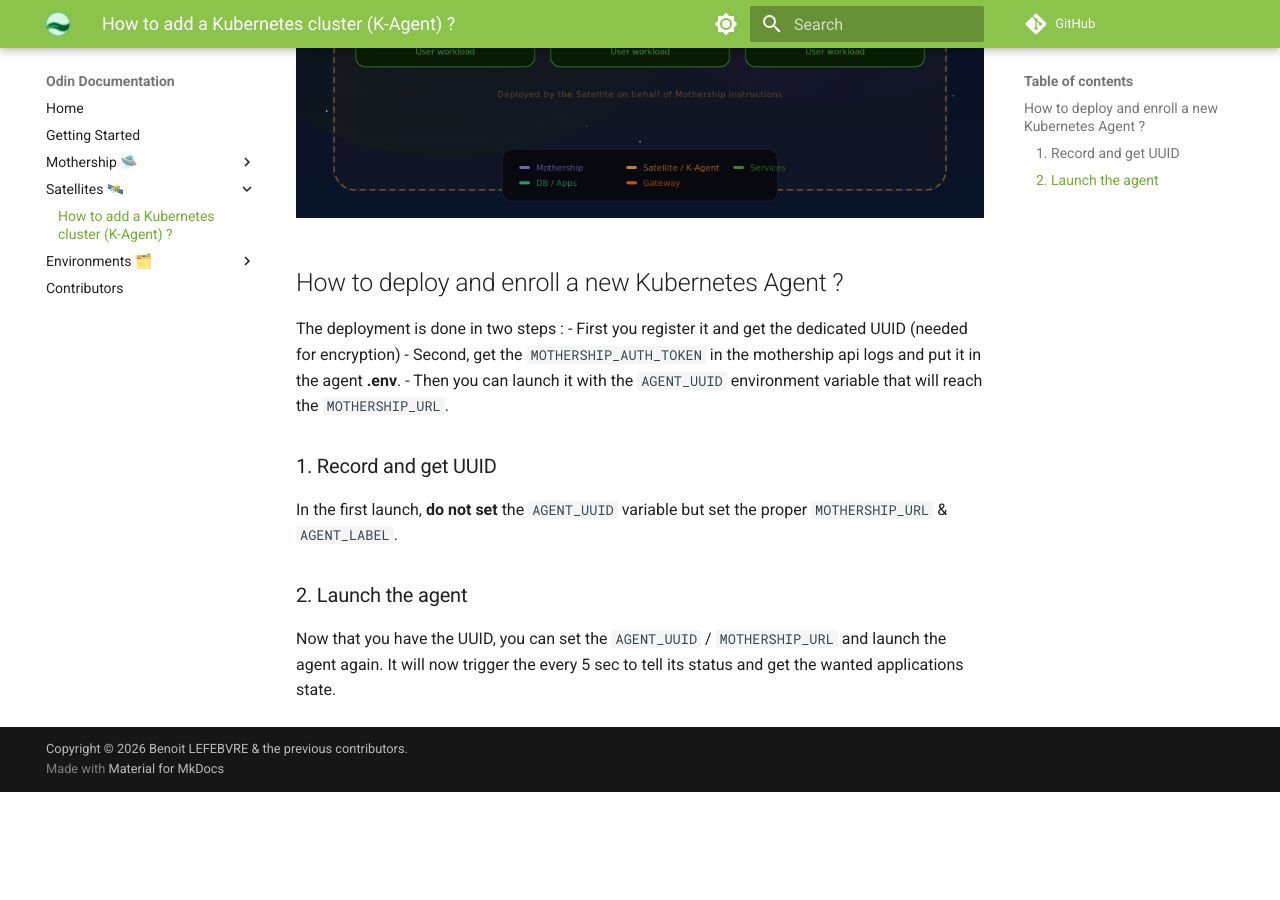
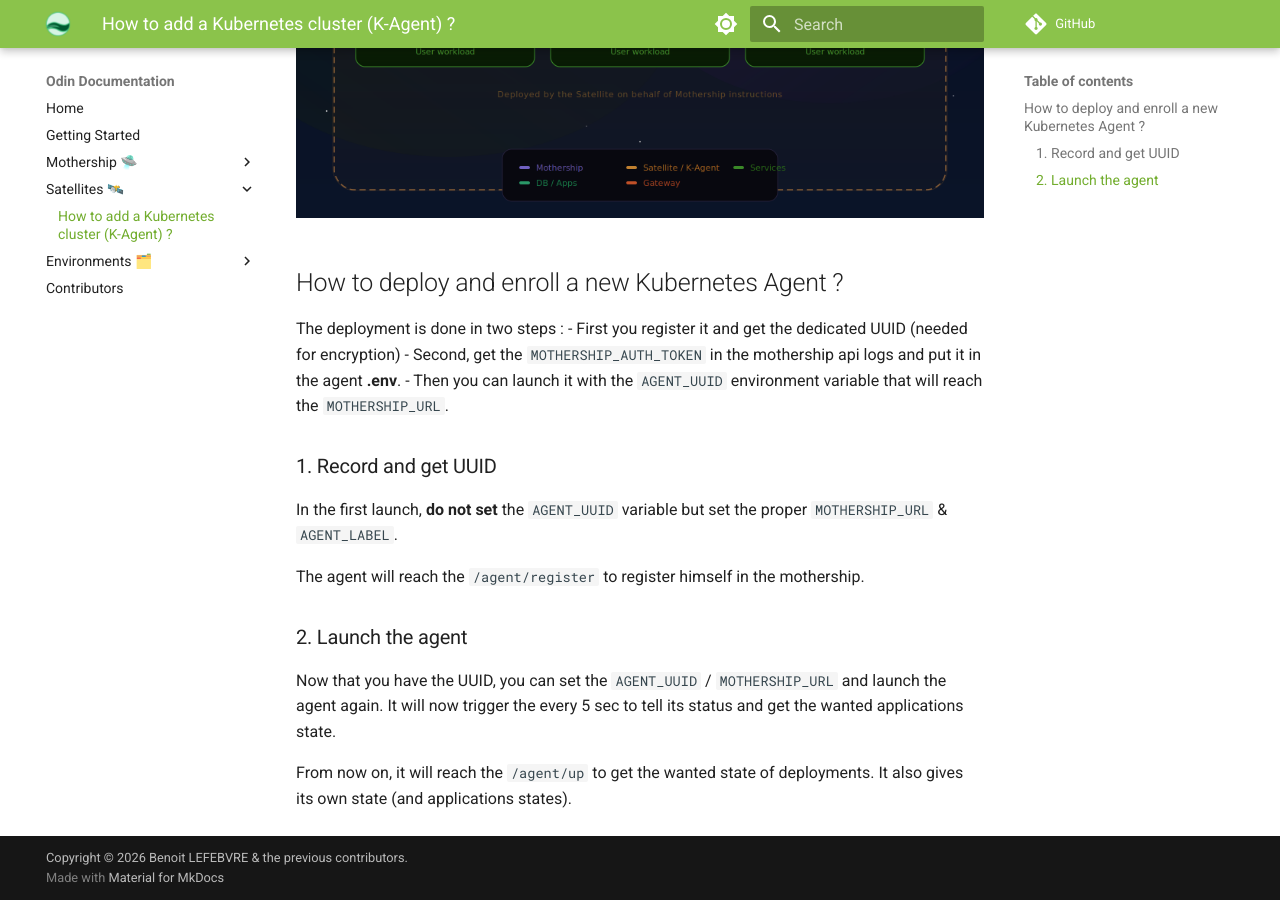
Before and after one commit to odin-oss/docs.odin.github.io, an MkDocs documentation site: the page built from docs/tutorials/satellites/how-to-add-a-kubernetes-cluster.md, in a window 1280 px wide and 900 px high, scrolled down 931 px. Built offline with MkDocs 1.6.1 and Material for MkDocs 9.7.7, drawn with Linux system fonts in a browser that asks for light colours; comment, search, counter and statistics services are not loaded; before the commit the page ends 1723 px from its top, so only the background shows below that.

Commit message:
Clarify agent registration and status update steps in Kubernetes cluster deployment instructions

```diff
--- a/docs/tutorials/satellites/how-to-add-a-kubernetes-cluster.md
+++ b/docs/tutorials/satellites/how-to-add-a-kubernetes-cluster.md
@@ -17,6 +17,10 @@
 
 In the first launch, **do not set** the `AGENT_UUID` variable but set the proper `MOTHERSHIP_URL` & `AGENT_LABEL`.
 
+The agent will reach the `/agent/register` to register himself in the mothership.
+
 ### 2. Launch the agent
 
 Now that you have the UUID, you can set the `AGENT_UUID` / `MOTHERSHIP_URL` and launch the agent again. It will now trigger the every 5 sec to tell its status and get the wanted applications state.
+
+From now on, it will reach the `/agent/up` to get the wanted state of deployments. It also gives its own state (and applications states).
```
